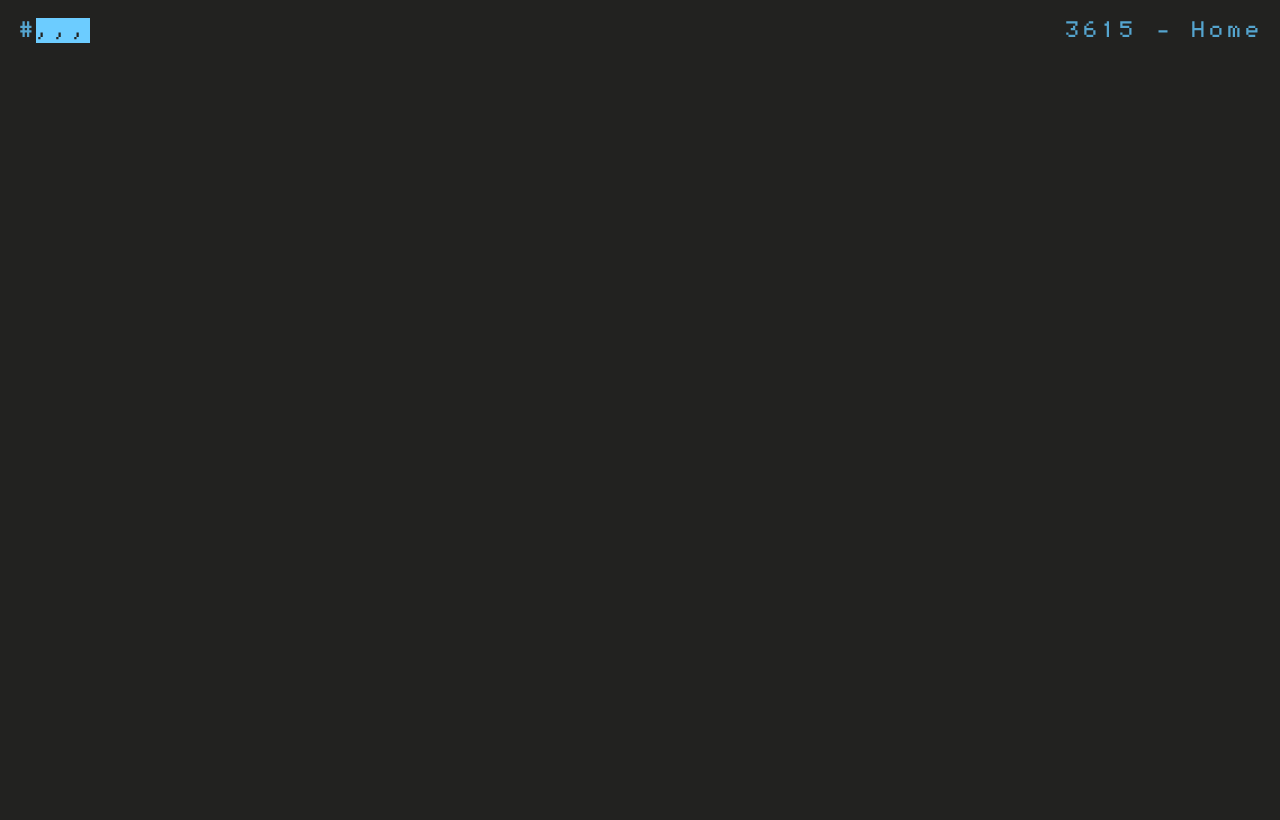
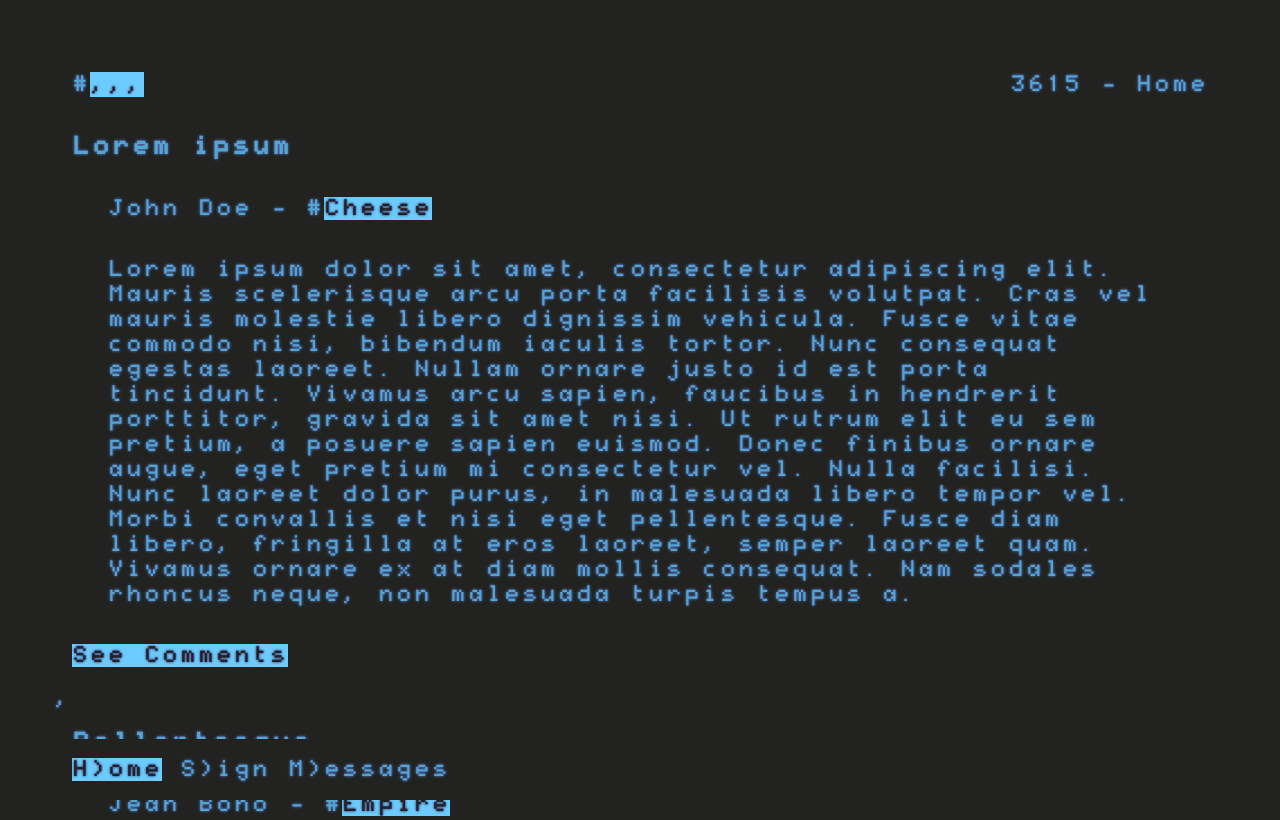
Before and after one commit to ncourtel1/realtime-forum, a plain HTML site: page index.html in a window 1280 px wide. Shown: the top 820 px of the page. Drawn offline with Linux system fonts and the light colour scheme.

Commit message:
some more styling

```diff
--- a/src/frontend/assets/css/style.css
+++ b/src/frontend/assets/css/style.css
@@ -10,6 +10,8 @@
     --accent: #6cccff;
     --background: #222220;
 
+    --externalPadding: 1rem 1rem;
+
     font-size: 18px;
 }
 
@@ -21,22 +23,62 @@
     background-color: var(--background);
     font-family: "minitel";
     color: var(--primary);
+    animation: textShadow 1.6s infinite;
+}
+
+#app {
+    padding: 3rem 3rem;
 }
 
 /* TITLE STYLE */
 
 c-title div {
     /* border: 1px solid var(--accent); */
-    padding: 1rem 1rem;
+    padding: var(--externalPadding);
     display: flex;
     align-items: center;
     justify-content: start;
     width: 100%;
 }
 
-c-title a {
+/* NAV STYLE */
+
+c-nav div {
+    padding: var(--externalPadding);
+    bottom: 0;
+    position: fixed;
+    width: 100%;
+}
+
+/* POSTS STYLE */
+
+c-posts article {
+    padding: var(--externalPadding);
+    display: flex;
+    flex-direction: column;
+    align-items: start;
+    justify-content: start;
+    gap: 2rem;
+}
+
+c-posts h1 {
+    font-size: 20px;
+}
+
+c-posts section, header{
+    padding: 0rem 2rem;
+}
+
+/* GENERAL STYLE */
+
+a {
     text-decoration: none;
     white-space: nowrap;
+}
+
+a:hover {
+    background-color: var(--accent);
+    color: var(--background);
 }
 
 .spacer {
@@ -47,3 +89,69 @@ c-title a {
     background-color: var(--accent);
     color: var(--background);
 }
+
+@keyframes textShadow {
+    0% {
+      text-shadow: 0.4389924193300864px 0 1px rgba(0,30,255,0.5), -0.4389924193300864px 0 1px rgba(255,0,80,0.3), 0 0 3px;
+    }
+    5% {
+      text-shadow: 2.7928974010788217px 0 1px rgba(0,30,255,0.5), -2.7928974010788217px 0 1px rgba(255,0,80,0.3), 0 0 3px;
+    }
+    10% {
+      text-shadow: 0.02956275843481219px 0 1px rgba(0,30,255,0.5), -0.02956275843481219px 0 1px rgba(255,0,80,0.3), 0 0 3px;
+    }
+    15% {
+      text-shadow: 0.40218538552878136px 0 1px rgba(0,30,255,0.5), -0.40218538552878136px 0 1px rgba(255,0,80,0.3), 0 0 3px;
+    }
+    20% {
+      text-shadow: 3.4794037899852017px 0 1px rgba(0,30,255,0.5), -3.4794037899852017px 0 1px rgba(255,0,80,0.3), 0 0 3px;
+    }
+    25% {
+      text-shadow: 1.6125630401149584px 0 1px rgba(0,30,255,0.5), -1.6125630401149584px 0 1px rgba(255,0,80,0.3), 0 0 3px;
+    }
+    30% {
+      text-shadow: 0.7015590085143956px 0 1px rgba(0,30,255,0.5), -0.7015590085143956px 0 1px rgba(255,0,80,0.3), 0 0 3px;
+    }
+    35% {
+      text-shadow: 3.896914047650351px 0 1px rgba(0,30,255,0.5), -3.896914047650351px 0 1px rgba(255,0,80,0.3), 0 0 3px;
+    }
+    40% {
+      text-shadow: 3.870905614848819px 0 1px rgba(0,30,255,0.5), -3.870905614848819px 0 1px rgba(255,0,80,0.3), 0 0 3px;
+    }
+    45% {
+      text-shadow: 2.231056963361899px 0 1px rgba(0,30,255,0.5), -2.231056963361899px 0 1px rgba(255,0,80,0.3), 0 0 3px;
+    }
+    50% {
+      text-shadow: 0.08084290417898504px 0 1px rgba(0,30,255,0.5), -0.08084290417898504px 0 1px rgba(255,0,80,0.3), 0 0 3px;
+    }
+    55% {
+      text-shadow: 2.3758461067427543px 0 1px rgba(0,30,255,0.5), -2.3758461067427543px 0 1px rgba(255,0,80,0.3), 0 0 3px;
+    }
+    60% {
+      text-shadow: 2.202193051050636px 0 1px rgba(0,30,255,0.5), -2.202193051050636px 0 1px rgba(255,0,80,0.3), 0 0 3px;
+    }
+    65% {
+      text-shadow: 2.8638780614874975px 0 1px rgba(0,30,255,0.5), -2.8638780614874975px 0 1px rgba(255,0,80,0.3), 0 0 3px;
+    }
+    70% {
+      text-shadow: 0.48874025155497314px 0 1px rgba(0,30,255,0.5), -0.48874025155497314px 0 1px rgba(255,0,80,0.3), 0 0 3px;
+    }
+    75% {
+      text-shadow: 1.8948491305757957px 0 1px rgba(0,30,255,0.5), -1.8948491305757957px 0 1px rgba(255,0,80,0.3), 0 0 3px;
+    }
+    80% {
+      text-shadow: 0.0833037308038857px 0 1px rgba(0,30,255,0.5), -0.0833037308038857px 0 1px rgba(255,0,80,0.3), 0 0 3px;
+    }
+    85% {
+      text-shadow: 0.09769827255241735px 0 1px rgba(0,30,255,0.5), -0.09769827255241735px 0 1px rgba(255,0,80,0.3), 0 0 3px;
+    }
+    90% {
+      text-shadow: 3.443339761481782px 0 1px rgba(0,30,255,0.5), -3.443339761481782px 0 1px rgba(255,0,80,0.3), 0 0 3px;
+    }
+    95% {
+      text-shadow: 2.1841838852799786px 0 1px rgba(0,30,255,0.5), -2.1841838852799786px 0 1px rgba(255,0,80,0.3), 0 0 3px;
+    }
+    100% {
+      text-shadow: 2.6208764473832513px 0 1px rgba(0,30,255,0.5), -2.6208764473832513px 0 1px rgba(255,0,80,0.3), 0 0 3px;
+    }
+  }
--- /dev/null
+++ b/src/frontend/components/shared/nav.js
@@ -0,0 +1,16 @@
+import { activePath } from "../../main.js";
+
+class Nav extends HTMLElement {
+    constructor() {
+        super();
+        this.innerHTML = `
+            <div>
+                <a href="/" ${activePath === "/" ? `class="highlight"` : ""} data-link>H)ome</a>
+                <a href="/sign" ${activePath === "/sign" ? `class="highlight"` : ""} data-link>S)ign</a>
+                <a href="/messages" ${activePath === "/messages" ? `class="highlight"` : ""} data-link>M)essages</a>
+            </div>
+        `;
+    }
+}
+
+customElements.define("c-nav", Nav);
--- /dev/null
+++ b/src/frontend/components/shared/posts.js
@@ -0,0 +1,48 @@
+class Posts extends HTMLElement {
+    constructor() {
+        super();
+        this.innerHTML = posts.map(post => `
+            <article>
+                <h1>${post.title}</h1>
+                <header>
+                    ${post.author} - #<span class="highlight">${post.category}</span>
+                </header>
+                <section>
+                    ${post.body}
+                </section>
+                <footer>
+                    <span class="highlight">See Comments</span>
+                </footer>
+            </article>
+        `);
+    }
+}
+
+const posts = [
+    {
+        title: "Lorem ipsum",
+        author: "John Doe",
+        category: "Cheese",
+        body: "Lorem ipsum dolor sit amet, consectetur adipiscing elit. Mauris scelerisque arcu porta facilisis volutpat. Cras vel mauris molestie libero dignissim vehicula. Fusce vitae commodo nisi, bibendum iaculis tortor. Nunc consequat egestas laoreet. Nullam ornare justo id est porta tincidunt. Vivamus arcu sapien, faucibus in hendrerit porttitor, gravida sit amet nisi. Ut rutrum elit eu sem pretium, a posuere sapien euismod. Donec finibus ornare augue, eget pretium mi consectetur vel. Nulla facilisi. Nunc laoreet dolor purus, in malesuada libero tempor vel. Morbi convallis et nisi eget pellentesque. Fusce diam libero, fringilla at eros laoreet, semper laoreet quam. Vivamus ornare ex at diam mollis consequat. Nam sodales rhoncus neque, non malesuada turpis tempus a.",
+    },
+    {
+        title: "Pellentesque",
+        author: "Jean Bono",
+        category: "Empire",
+        body: "Pellentesque non odio scelerisque, vestibulum libero vel, tempor ipsum. Cras ultrices metus sed sapien maximus ullamcorper aliquet vitae ligula. Vestibulum non orci scelerisque neque aliquet faucibus in id elit. Vestibulum orci ligula, vulputate ut posuere tincidunt, commodo sit amet nunc. Etiam quis mi eu libero vestibulum rhoncus sed sit amet metus. Vestibulum nec diam ut magna tincidunt dignissim quis quis quam. Vestibulum at tellus porttitor, blandit ante nec, commodo lorem. Mauris ac consequat orci, a finibus justo. Pellentesque et felis sit amet augue tincidunt accumsan id a libero. Nunc tincidunt mollis tincidunt. In congue elit est, pretium egestas magna accumsan sit amet. Nulla malesuada viverra mi, quis ultricies ligula.",
+    },
+    {
+        title: "Lorem ipsum",
+        author: "John Doe",
+        category: "Cheese",
+        body: "Lorem ipsum dolor sit amet, consectetur adipiscing elit. Mauris scelerisque arcu porta facilisis volutpat. Cras vel mauris molestie libero dignissim vehicula. Fusce vitae commodo nisi, bibendum iaculis tortor. Nunc consequat egestas laoreet. Nullam ornare justo id est porta tincidunt. Vivamus arcu sapien, faucibus in hendrerit porttitor, gravida sit amet nisi. Ut rutrum elit eu sem pretium, a posuere sapien euismod. Donec finibus ornare augue, eget pretium mi consectetur vel. Nulla facilisi. Nunc laoreet dolor purus, in malesuada libero tempor vel. Morbi convallis et nisi eget pellentesque. Fusce diam libero, fringilla at eros laoreet, semper laoreet quam. Vivamus ornare ex at diam mollis consequat. Nam sodales rhoncus neque, non malesuada turpis tempus a.",
+    },
+    {
+        title: "Pellentesque",
+        author: "Jean Bono",
+        category: "Empire",
+        body: "Pellentesque non odio scelerisque, vestibulum libero vel, tempor ipsum. Cras ultrices metus sed sapien maximus ullamcorper aliquet vitae ligula. Vestibulum non orci scelerisque neque aliquet faucibus in id elit. Vestibulum orci ligula, vulputate ut posuere tincidunt, commodo sit amet nunc. Etiam quis mi eu libero vestibulum rhoncus sed sit amet metus. Vestibulum nec diam ut magna tincidunt dignissim quis quis quam. Vestibulum at tellus porttitor, blandit ante nec, commodo lorem. Mauris ac consequat orci, a finibus justo. Pellentesque et felis sit amet augue tincidunt accumsan id a libero. Nunc tincidunt mollis tincidunt. In congue elit est, pretium egestas magna accumsan sit amet. Nulla malesuada viverra mi, quis ultricies ligula.",
+    },
+];
+
+customElements.define("c-posts", Posts);
--- a/src/frontend/components/shared/title.js
+++ b/src/frontend/components/shared/title.js
@@ -1,11 +1,12 @@
 class Title extends HTMLElement {
     constructor() {
         super();
+        const title = document.title
         this.innerHTML = `
             <div>
             #<span class="highlight">,,,</span>
             <span class="spacer"></span>
-                <a href="/" data-link>3615 - Home</a>
+                <a href="/" data-link>${title}</a>
             </div>
         `;
     }
--- a/src/frontend/components/views/home.js
+++ b/src/frontend/components/views/home.js
@@ -1,25 +1,12 @@
 import "../shared/title.js";
-
-class Counter extends HTMLElement {
-    constructor() {
-        super();
-        this.innerHTML = `
-            <button>Clicks : ${count}</button>
-        `;
-        let btn = this.querySelector("button");
-        btn.onclick = () => {
-            btn.innerHTML = "Clicks : " + ++count;
-        };
-    }
-}
-
-var count = 0;
-
-customElements.define("click-counter", Counter);
+import "../shared/nav.js";
+import "../shared/posts.js";
 
 export default function Home() {
     return (
-    `<c-title />
-    <click-counter />`
+        `<c-title></c-title>
+        <c-nav></c-nav>
+        <c-posts></c-posts>
+        `
     )
 }
--- a/src/frontend/main.js
+++ b/src/frontend/main.js
@@ -1,22 +1,21 @@
 import Home from "./components/views/home.js";
 
-console.log("test");
-
 const routes = {
-    "/": { title: "3615 | Home", render: Home },
-    //"/about": { title: "About", render: about },
-    //"/contact": { title: "Contact", render: contact },
+    "/": { title: "3615 - Home", render: Home },
+    "/sign": { title: "3615 - Sign", render: Home },
+    "/messages": { title: "3615 - Messages", render: Home },
 };
 
-function router() {
-    let view = routes[location.pathname];
+export let activePath = '/';
 
+function router(path = "/") {
+    let view = routes[path];
+    activePath = path;
     if (view) {
         document.title = view.title;
         app.innerHTML = view.render();
     } else {
-        history.replaceState("", "", "/");
-        router();
+        router("/");
     }
 };
 
@@ -24,11 +23,10 @@ function router() {
 window.addEventListener("click", e => {
     if (e.target.matches("[data-link]")) {
         e.preventDefault();
-        history.pushState("", "", e.target.href);
-        router();
+        const path = e.target.getAttribute("href");
+        router(path);
     }
 });
 
 // Update router
-window.addEventListener("popstate", router);
 window.addEventListener("DOMContentLoaded", router);
```
